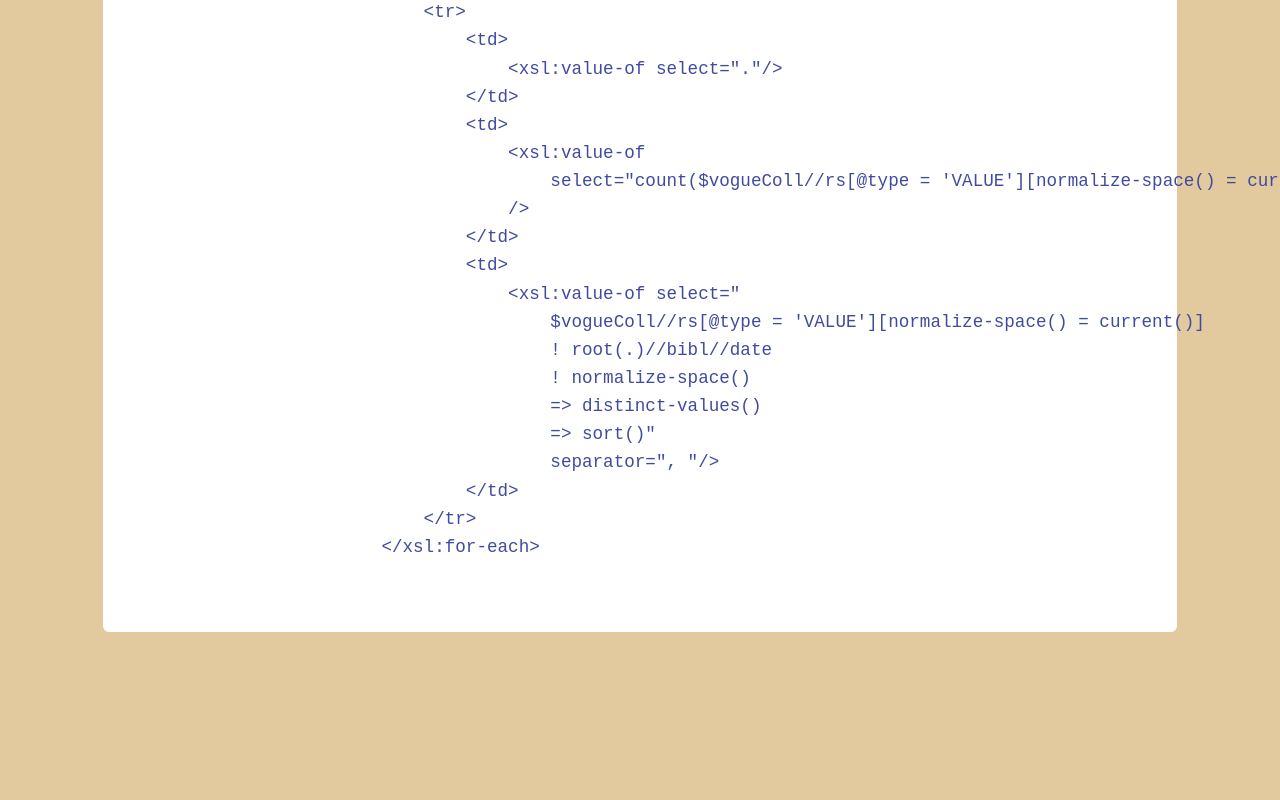
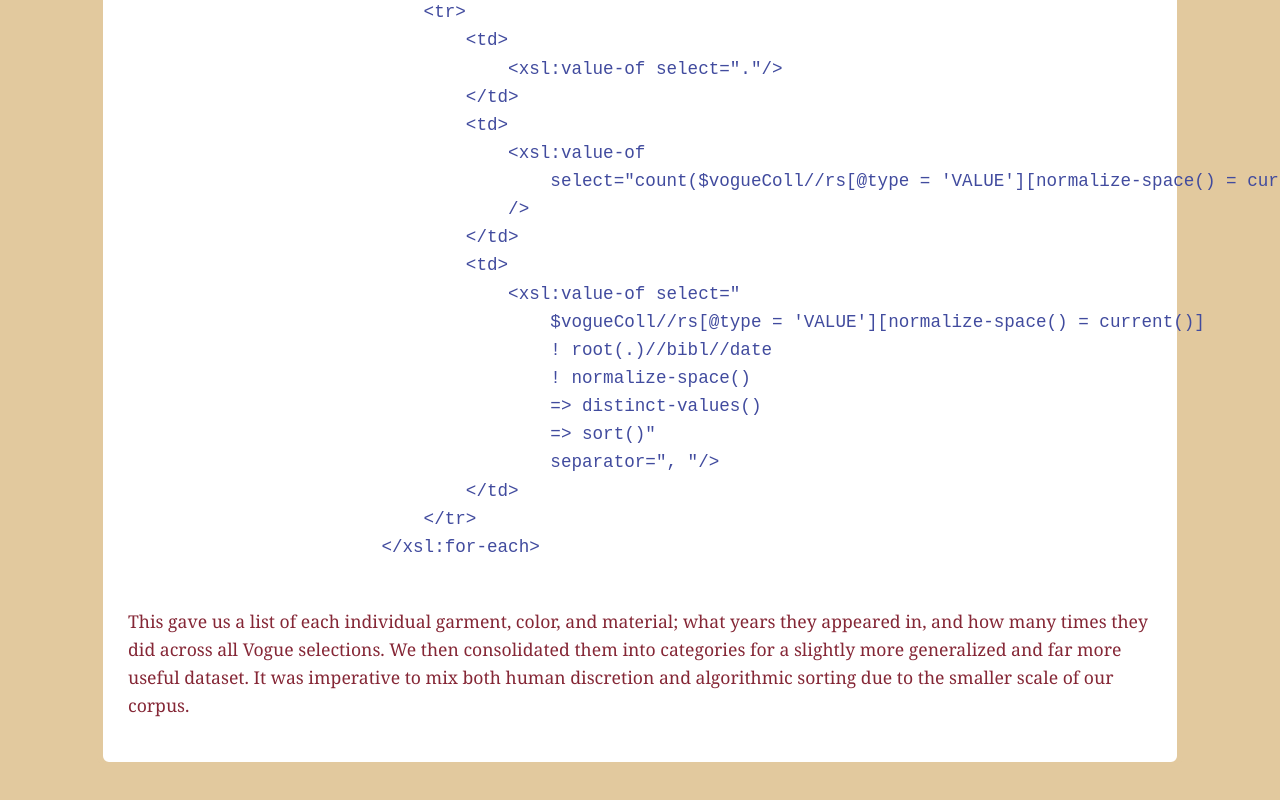
Before and after one commit to mo-wright/vogue, a plain HTML site: page docs/code.html in a window 1280 px wide. Shown: the part 4106-4906 px from the top of the page. Before the commit the page ends 4784 px from the top, so only its background shows below. Drawn offline with Linux system fonts and the light colour scheme; files whose address does not match are found by name.

Commit message:
mostly complete code page

```diff
--- a/docs/code.html
+++ b/docs/code.html
@@ -148,7 +148,7 @@
                             &lt;/tr&gt;
                         &lt;/xsl:for-each&gt;</code>
             </pre>
-            <p></p>
+            <p>This gave us a list of each individual garment, color, and material; what years they appeared in, and how many times they did across all Vogue selections. We then consolidated them into categories for a slightly more generalized and far more useful dataset. It was imperative to mix both human discretion and algorithmic sorting due to the smaller scale of our corpus.</p>
         </div>
     </body>
 </html>
```
